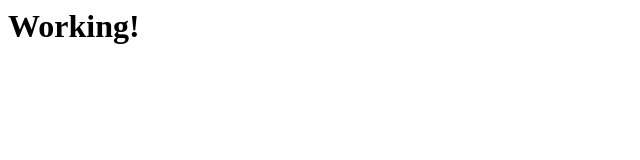
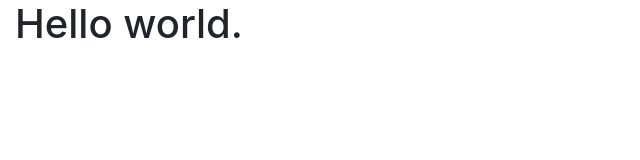
Before and after one commit to kaylacinnamon/village, a website: page views/index.html in a window 1280 px wide. Shown: the whole page, without its empty margins (0-640 px from the left). Drawn offline with nearby package versions, Linux system fonts and the light colour scheme; files that its build step writes are made by us from their sources.

Commit message:
Initital Front-End Commit

```diff
--- a/Server.js
+++ b/Server.js
@@ -35,6 +35,9 @@ router.get('/', function(req, res) {
 app.use('/', router);
 
 app.use(express.static(__dirname + '/images'));
+app.use(express.static(__dirname + '/public'));
+
+
 
 // app.use('*', function(req, res) {
 // 	res.sendFile(path + '404.html');
--- a/package.json
+++ b/package.json
@@ -3,6 +3,7 @@
   "version": "1.0.0",
   "description": "An Airbnb for people in need during natural disasters.",
   "dependencies": {
+    "bootstrap": "^3.3.7",
     "express": "latest"
   },
   "scripts": {
--- /dev/null
+++ b/public/style.css
@@ -0,0 +1,4 @@
+body {
+
+
+}
--- a/views/index.html
+++ b/views/index.html
@@ -1 +1,8 @@
-<h1>Working!</h1>
+<link rel="stylesheet" href="https://maxcdn.bootstrapcdn.com/bootstrap/4.0.0-beta.2/css/bootstrap.min.css" integrity="sha384-PsH8R72JQ3SOdhVi3uxftmaW6Vc51MKb0q5P2rRUpPvrszuE4W1povHYgTpBfshb" crossorigin="anonymous">
+
+<link rel="stylesheet" type="text/css" href="style.css">
+
+<div class="container-fluid" id="header">
+	<h1>Hello world.</h1>
+
+</div>
```
Also changed, not shown: 2 other files.
